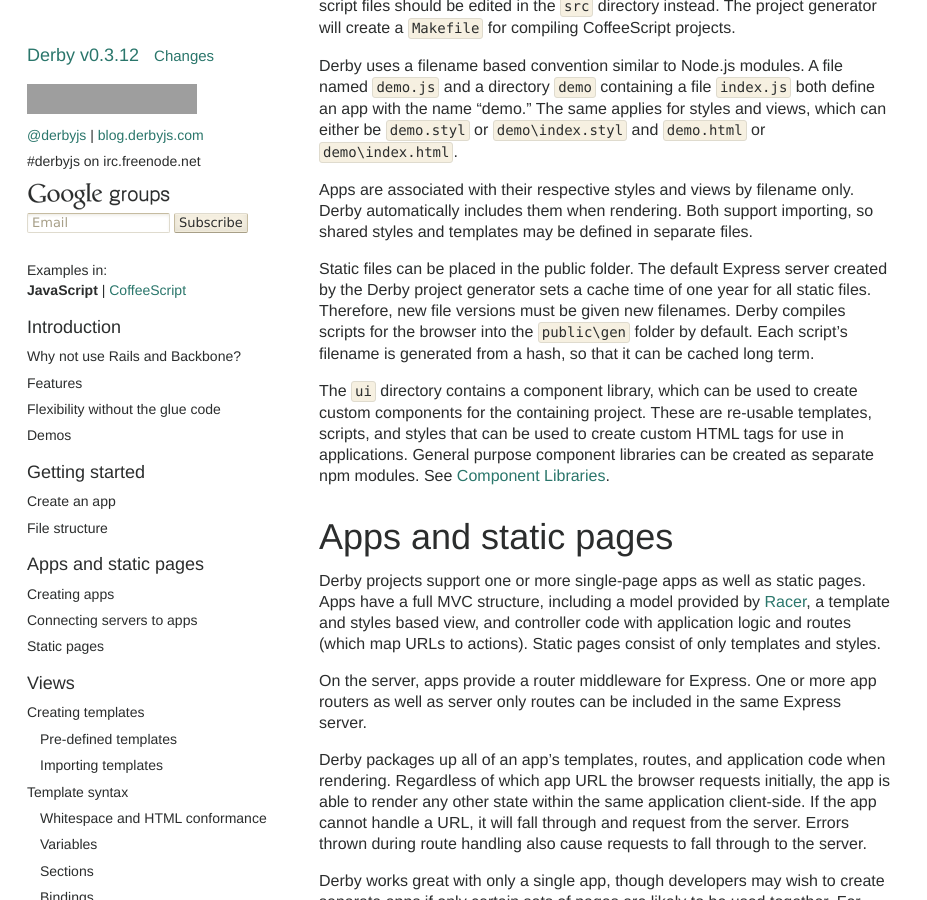
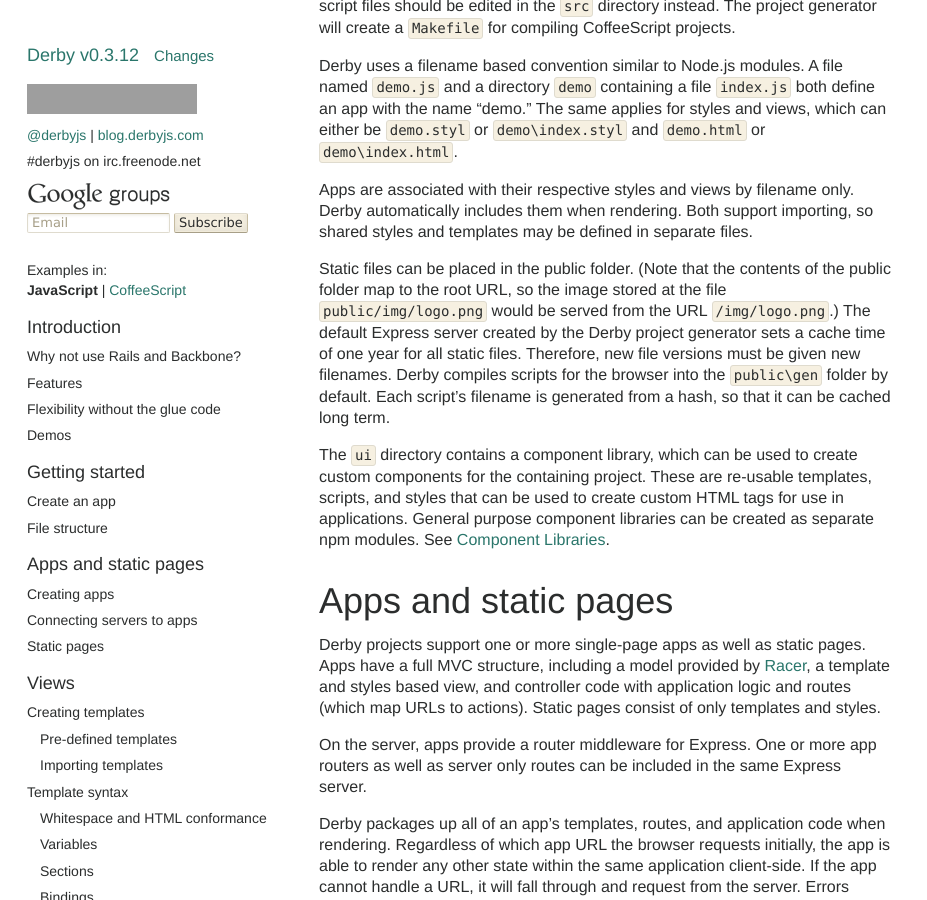
Before and after one commit to derbyjs/derby, a Jekyll site: the page built from index.md, in a window 1280 px wide and 900 px high, scrolled down 5733 px. Shown: the whole window, without its empty margins (0-927 px from the left). Built offline with Jekyll 4.4.1, drawn with Linux system fonts in a browser that asks for light colours; grey boxes are pictures that could not be loaded.

Commit message:
public folder note

```diff
--- a/index.md
+++ b/index.md
@@ -423,12 +423,14 @@ Apps are associated with their respective styles and views by filename only.
 Derby automatically includes them when rendering. Both support importing, so
 shared styles and templates may be defined in separate files.
 
-Static files can be placed in the public folder. The default Express server
-created by the Derby project generator sets a cache time of one year for all
-static files. Therefore, new file versions must be given new filenames. Derby
-compiles scripts for the browser into the `public\gen` folder by default. Each
-script's filename is generated from a hash, so that it can be cached long
-term.
+Static files can be placed in the public folder. (Note that the contents of the
+public folder map to the root URL, so the image stored at the file
+`public/img/logo.png` would be served from the URL `/img/logo.png`.)
+The default Express server created by the Derby project generator sets a cache
+time of one year for all static files. Therefore, new file versions must be given
+new filenames. Derby compiles scripts for the browser into the `public\gen`
+folder by default. Each script's filename is generated from a hash, so that it
+can be cached long term.
 
 The `ui` directory contains a component library, which can be used to create
 custom components for the containing project. These are re-usable templates,
```
